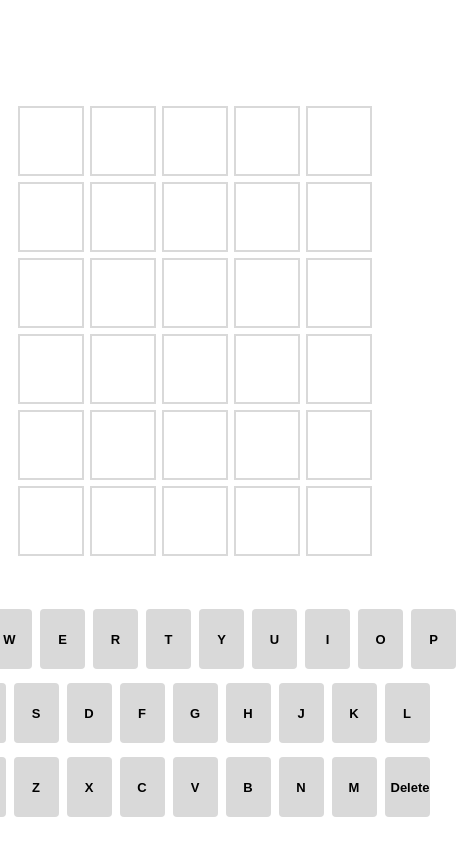
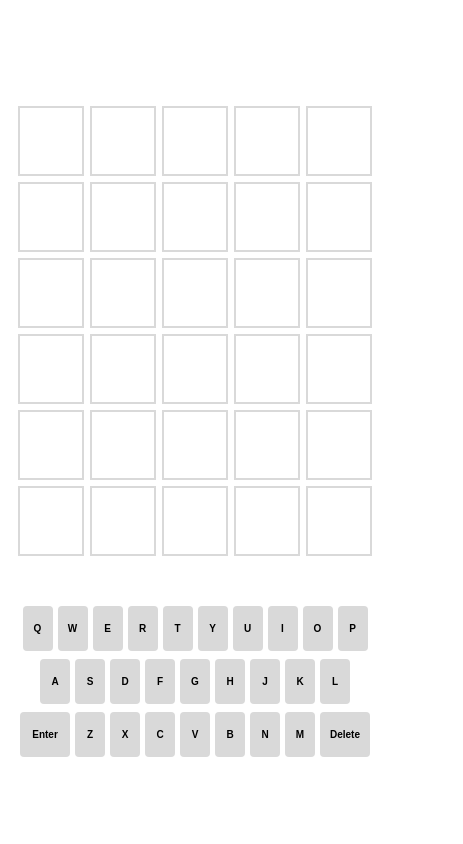
Before and after one commit to Suke-H/wordle-sample, a React (Vite) app: page / in a window 390 px wide. Shown: the top 844 px of the page, 463 px wide, since content can reach past the window. Built offline with nearby package versions, Linux system fonts and the light colour scheme.

Commit message:
feat: #5 レスポンシブ対応

```diff
--- a/src/App.tsx
+++ b/src/App.tsx
@@ -1,36 +1,35 @@
-import { useState } from 'react';
+import { useState } from "react";
 
-import { Answer } from './components/answer';
-import { Keyboard } from './components/keyboard';
-import { Notes } from './components/notes';
+import { Answer } from "./components/answer";
+import { Keyboard } from "./components/keyboard";
+import { Notes } from "./components/notes";
 
-export const App = (): JSX.Element =>{
+export const App = (): JSX.Element => {
   // 6*5の配列の初期化
   const initAnswerList: string[][] = new Array(6);
-    for (let i=0; i<6; i++){
+  for (let i = 0; i < 6; i++) {
     initAnswerList[i] = new Array(5).fill("");
   }
 
   // 回答一覧
   // キーボードの文字入力により更新
-    const [ answerList, setAnswerList ] = useState<string[][]>(initAnswerList);
+  const [answerList, setAnswerList] = useState<string[][]>(initAnswerList);
 
   // 回答の判定を行うフラグ
   // キーボードのEnter入力により更新
-    const [ judge, setJudge ] = useState<boolean>(false);
+  const [judge, setJudge] = useState<boolean>(false);
 
   // 現在の状態
   // playing: ゲーム中
   // success: 成功
   // fail: 失敗
-    const [ gameStatus, setGameStatus ] = useState<string>("playing");
+  const [gameStatus, setGameStatus] = useState<string>("playing");
 
   // 正解単語
-    const [ answerWord ] = useState<string>("SUPER");
+  const [answerWord] = useState<string>("SUPER");
 
   return (
-        <div className="App">
-
+    <div className="App" style={appStyle}>
       <Answer
         answerList={answerList}
         judge={judge}
@@ -39,12 +38,14 @@ export const App = (): JSX.Element =>{
         gameStatus={gameStatus}
         setGameStatus={setGameStatus}
       />
-            <Keyboard
-                setAnswerList={setAnswerList}
-                setJudge={setJudge}
-            />
-            <Notes/>
-
+      <Keyboard setAnswerList={setAnswerList} setJudge={setJudge} />
+      <Notes />
     </div>
   );
-}
+};
+
+const appStyle: React.CSSProperties = {
+  margin: "0 auto",
+  width: "100%",
+  maxWidth: "600px", // 最大幅を指定する
+};
--- a/src/components/keyboard.tsx
+++ b/src/components/keyboard.tsx
@@ -1,4 +1,4 @@
-import React, { useState } from "react";
+import React, { useState, useEffect } from "react";
 
 type appProps = {
   setAnswerList: React.Dispatch<React.SetStateAction<string[][]>>;
@@ -16,20 +16,36 @@ type Props = {
 };
 
 const KeyboardRow = (props: Props) => {
-    const updateAnswer = (prevState: string[][], letter: string, row: number, column: number) => {
+  const [windowWidth, setWindowWidth] = useState(window.innerWidth);
+  const updateDimensions = () => {
+    setWindowWidth(window.innerWidth);
+  };
+  useEffect(() => {
+    window.addEventListener("resize", updateDimensions);
+    return () => window.removeEventListener("resize", updateDimensions);
+  }, []);
+
+  const updateAnswer = (
+    prevState: string[][],
+    letter: string,
+    row: number,
+    column: number
+  ) => {
     const tmpList = Array.from(prevState);
     tmpList[row][column] = letter;
 
     return tmpList;
-    }
+  };
 
-    const handleClick = (event: React.MouseEvent<HTMLButtonElement, MouseEvent>) => {
+  const handleClick = (
+    event: React.MouseEvent<HTMLButtonElement, MouseEvent>
+  ) => {
     const letter = event.currentTarget.value;
 
     // Enter入力
     if (letter == "Enter") {
       // 文字数不足
-            if (props.columncnt < 5){
+      if (props.columncnt < 5) {
         alert("文字数が足りません");
       }
 
@@ -42,31 +58,35 @@ const KeyboardRow = (props: Props) => {
         props.setColumncnt(0);
 
         // 次の行へ移行
-                props.setRowcnt((prev) => prev+1);
+        props.setRowcnt((prev) => prev + 1);
       }
     }
 
     // Delete入力
-        else if(letter == "Delete"){
+    else if (letter == "Delete") {
       // 1文字以上入力
-            if(props.columncnt > 0){
-                props.setAnswerList((prevState) => updateAnswer(prevState, "", props.rowcnt, props.columncnt-1));
-                props.setColumncnt((prev) => prev-1);
+      if (props.columncnt > 0) {
+        props.setAnswerList((prevState) =>
+          updateAnswer(prevState, "", props.rowcnt, props.columncnt - 1)
+        );
+        props.setColumncnt((prev) => prev - 1);
       }
     }
 
     // アルファベット入力
     else if (props.columncnt < 5) {
-            props.setAnswerList((prevState) => updateAnswer(prevState, letter, props.rowcnt, props.columncnt));
-            props.setColumncnt((prev) => prev+1);
+      props.setAnswerList((prevState) =>
+        updateAnswer(prevState, letter, props.rowcnt, props.columncnt)
+      );
+      props.setColumncnt((prev) => prev + 1);
     }
   };
 
   // キーボードのCSSスタイル
   const keyboardStyle: React.CSSProperties = {
-        borderSpacing: "6px 6px",
+    borderSpacing: windowWidth < 600 ? "3px 3px" : "6px 6px",
     display: "flex",
-        justifyContent: "center"
+    justifyContent: "center",
   };
 
   // ボタンのCSSスタイル
@@ -74,12 +94,18 @@ const KeyboardRow = (props: Props) => {
     backgroundColor: "rgb(217, 217, 217)",
     borderRadius: "4px",
     border: "none",
-        width: "45px",
-        height: "60px",
+    width: windowWidth < 600 ? "30px" : "45px",
+    height: windowWidth < 600 ? "45px" : "60px",
+    fontSize: windowWidth < 600 ? "10px" : "13px",
+    fontWeight: "bold",
+    cursor: "pointer",
+  };
 
-        fontSize: "13px",
-        fontWeight: "bold",
-        cursor: "pointer"
+  // EnterとDeleteのCSSスタイル
+  // buttonStyleとの差分のみ記述
+    const enterAndDeleteButtonStyle: React.CSSProperties = {
+        ...buttonStyle,
+        width: windowWidth < 600 ? "50px" : "70px",
     };
 
   return (
@@ -89,8 +115,9 @@ const KeyboardRow = (props: Props) => {
         <tr>
           {props.keyLayout.map((key, i) => (
             <td id="alphabet-key" key={i}>
-                {/* ボタン */}
-                <button value={key} onClick={handleClick} style={buttonStyle}>
+              {/* EnterとDeleteのときのみstyleを変更 */}
+              <button value={key} onClick={handleClick}
+                        style={key == "Enter" || key == "Delete" ? enterAndDeleteButtonStyle : buttonStyle}>
                 {key}
               </button>
             </td>
@@ -101,14 +128,44 @@ const KeyboardRow = (props: Props) => {
   );
 };
 
+export const Keyboard = (props: appProps) => {
+  const upKeyLayout: string[] = [
+    "Q",
+    "W",
+    "E",
+    "R",
+    "T",
+    "Y",
+    "U",
+    "I",
+    "O",
+    "P",
+  ];
+  const middleKeyLayout: string[] = [
+    "A",
+    "S",
+    "D",
+    "F",
+    "G",
+    "H",
+    "J",
+    "K",
+    "L",
+  ];
+  const downKeyLayout: string[] = [
+    "Enter",
+    "Z",
+    "X",
+    "C",
+    "V",
+    "B",
+    "N",
+    "M",
+    "Delete",
+  ];
 
-export const Keyboard = (props: appProps) => {
-    const upKeyLayout: string[] = ["Q", "W", "E", "R", "T", "Y", "U", "I", "O", "P"];
-    const middleKeyLayout: string[] = ["A", "S", "D", "F", "G", "H", "J", "K", "L"];
-    const downKeyLayout: string[] = ["Enter", "Z", "X", "C", "V", "B", "N", "M", "Delete"];
-
-    const [rowcnt,setRowcnt] = useState(0);
-    const [columncnt,setColumncnt] = useState(0);
+  const [rowcnt, setRowcnt] = useState(0);
+  const [columncnt, setColumncnt] = useState(0);
 
   return (
     <div className="Keyboard">
```
Also changed, not shown: src/index.css (+6 -57 lines). Lines whose indentation alone changed are shown as unchanged.
